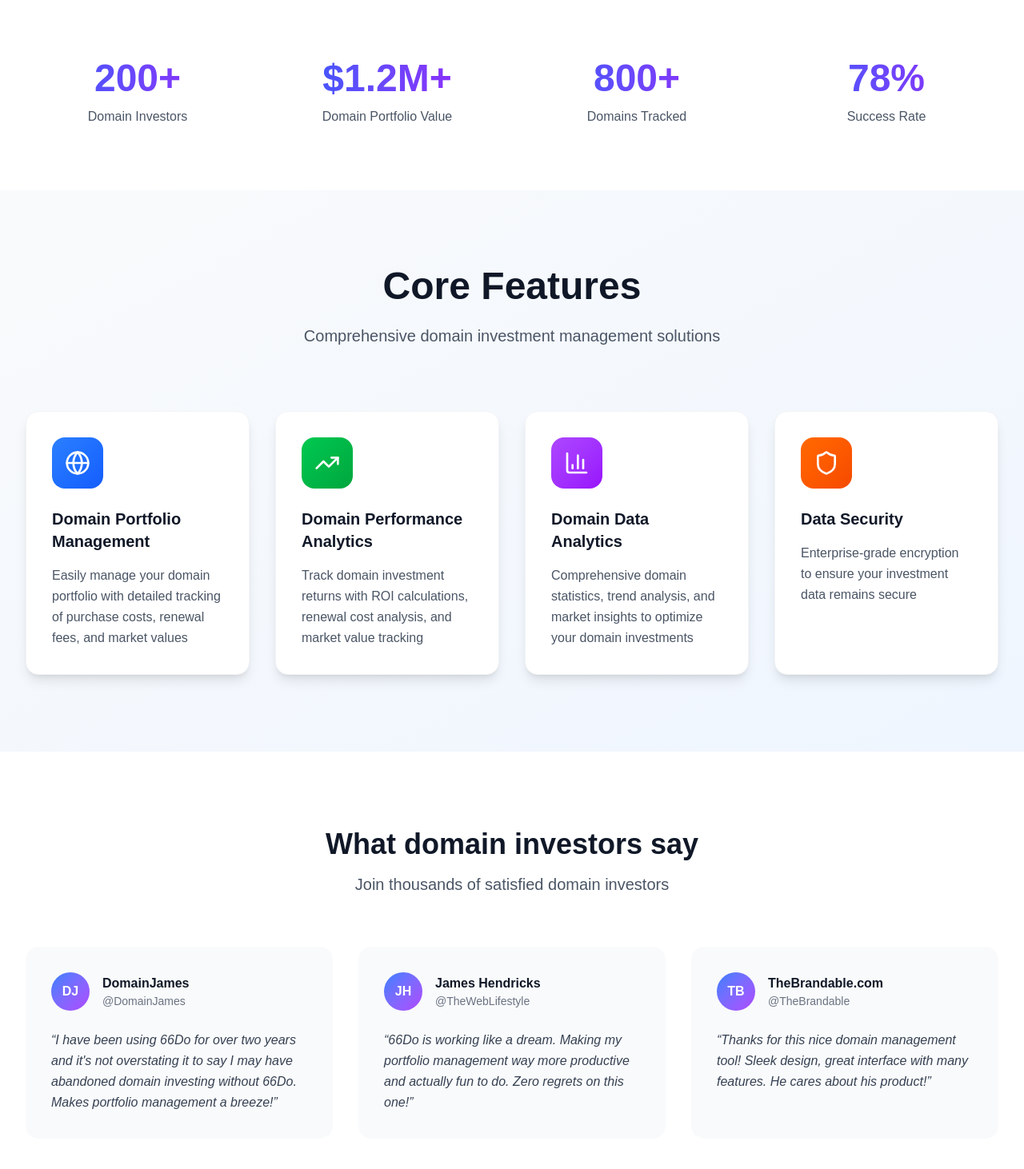
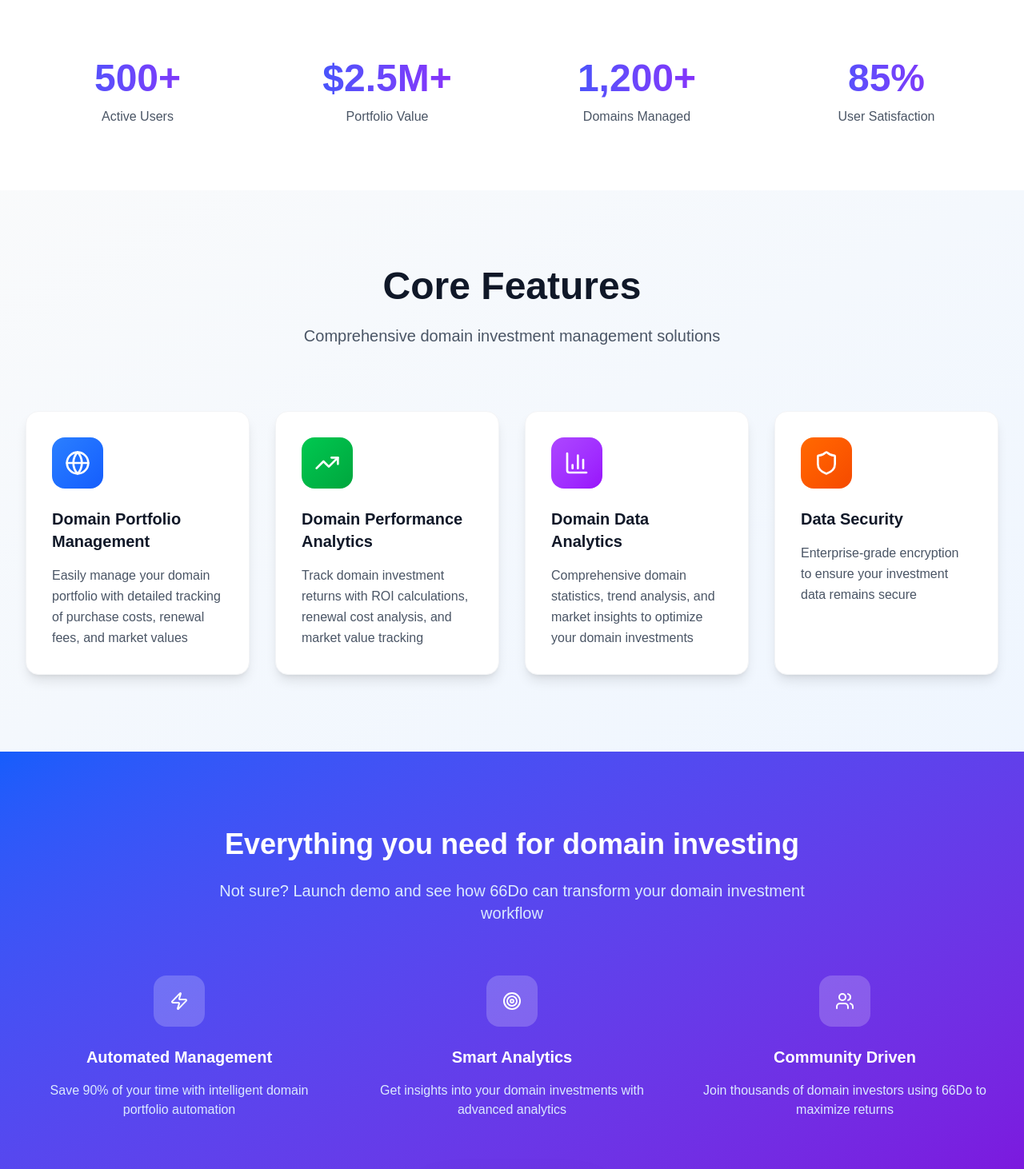
Before and after one commit to handlegpt/66do, a Next.js app: page / in a window 1280 px wide. Shown: the part 800-2262 px from the top of the page at 80% size. Built offline with nearby package versions, Linux system fonts and the light colour scheme.

Commit message:
Update homepage statistics and remove testimonials section

```diff
--- a/app/page.tsx
+++ b/app/page.tsx
@@ -66,32 +66,12 @@
     }
   ];
 
-  const testimonials = [
-    {
-      name: "DomainJames",
-      handle: "@DomainJames",
-      content: "I have been using 66Do for over two years and it's not overstating it to say I may have abandoned domain investing without 66Do. Makes portfolio management a breeze!",
-      avatar: "DJ"
-    },
-    {
-      name: "James Hendricks",
-      handle: "@TheWebLifestyle",
-      content: "66Do is working like a dream. Making my portfolio management way more productive and actually fun to do. Zero regrets on this one!",
-      avatar: "JH"
-    },
-    {
-      name: "TheBrandable.com",
-      handle: "@TheBrandable",
-      content: "Thanks for this nice domain management tool! Sleek design, great interface with many features. He cares about his product!",
-      avatar: "TB"
-    }
-  ];
 
   const stats = [
-    { label: t('stats.totalUsers'), value: "200+" },
-    { label: t('stats.portfolioValue'), value: "$1.2M+" },
-    { label: t('stats.investmentCount'), value: "800+" },
-    { label: t('stats.successRate'), value: "78%" }
+    { label: t('stats.totalUsers'), value: "500+" },
+    { label: t('stats.portfolioValue'), value: "$2.5M+" },
+    { label: t('stats.investmentCount'), value: "1,200+" },
+    { label: t('stats.successRate'), value: "85%" }
   ];
 
   const handleGetStarted = () => {
@@ -242,36 +222,6 @@
         </div>
       </div>
 
-      {/* Testimonials Section */}
-      <div className="bg-white py-24">
-        <div className="max-w-7xl mx-auto px-4 sm:px-6 lg:px-8">
-          <div className="text-center mb-16">
-            <h2 className="text-4xl font-bold text-gray-900 mb-4">
-              What domain investors say
-            </h2>
-            <p className="text-xl text-gray-600">
-              Join thousands of satisfied domain investors
-            </p>
-          </div>
-
-          <div className="grid grid-cols-1 md:grid-cols-3 gap-8">
-            {testimonials.map((testimonial, index) => (
-              <div key={index} className="bg-gray-50 p-8 rounded-2xl hover:shadow-lg transition-all duration-300">
-                <div className="flex items-center mb-6">
-                  <div className="w-12 h-12 bg-gradient-to-br from-blue-500 to-purple-500 rounded-full flex items-center justify-center text-white font-bold">
-                    {testimonial.avatar}
-                  </div>
-                  <div className="ml-4">
-                    <div className="font-semibold text-gray-900">{testimonial.name}</div>
-                    <div className="text-sm text-gray-500">{testimonial.handle}</div>
-                  </div>
-                </div>
-                <p className="text-gray-700 italic leading-relaxed">&ldquo;{testimonial.content}&rdquo;</p>
-              </div>
-            ))}
-          </div>
-        </div>
-      </div>
 
       {/* Benefits Section */}
       <div className="bg-gradient-to-br from-blue-600 to-purple-700 py-24">
--- a/src/contexts/LanguageContext.tsx
+++ b/src/contexts/LanguageContext.tsx
@@ -42,10 +42,10 @@
     'features.security.desc': 'Enterprise-grade encryption to ensure your investment data remains secure',
 
     // Stats
-    'stats.totalUsers': 'Domain Investors',
-    'stats.portfolioValue': 'Domain Portfolio Value',
-    'stats.investmentCount': 'Domains Tracked',
-    'stats.successRate': 'Success Rate',
+    'stats.totalUsers': 'Active Users',
+    'stats.portfolioValue': 'Portfolio Value',
+    'stats.investmentCount': 'Domains Managed',
+    'stats.successRate': 'User Satisfaction',
 
     // Footer
     'footer.description': 'Professional domain investment management platform to help you achieve your domain investment goals.',
@@ -132,10 +132,10 @@
     'features.security.desc': '企业级数据加密，确保您的投资数据安全',
 
     // Stats
-    'stats.totalUsers': '域名投资者',
-    'stats.portfolioValue': '域名投资组合价值',
-    'stats.investmentCount': '追踪域名数',
-    'stats.successRate': '成功率',
+    'stats.totalUsers': '活跃用户',
+    'stats.portfolioValue': '投资组合价值',
+    'stats.investmentCount': '管理域名数',
+    'stats.successRate': '用户满意度',
 
     // Footer
     'footer.description': '专业的域名投资管理平台，助您实现域名投资目标。',
```
